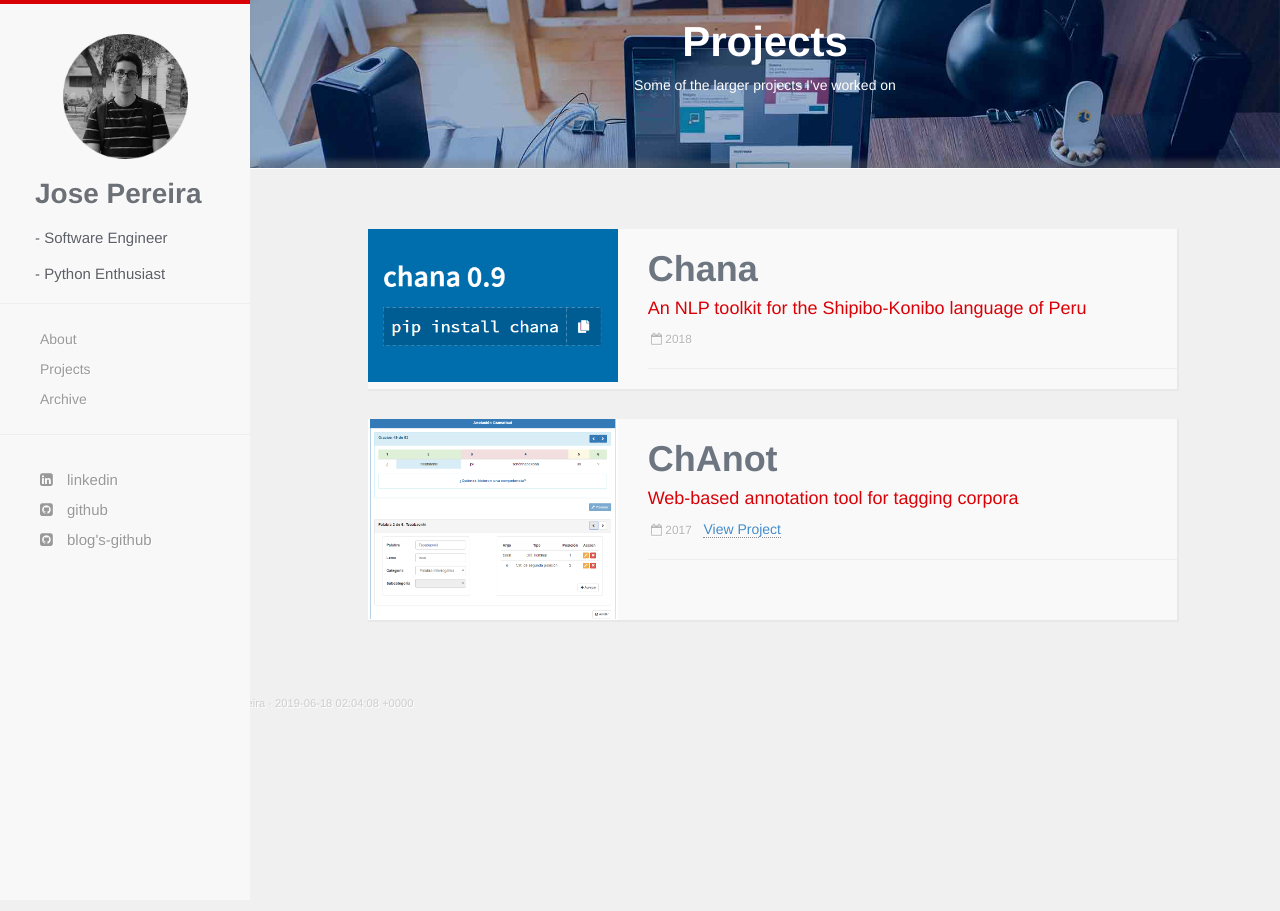
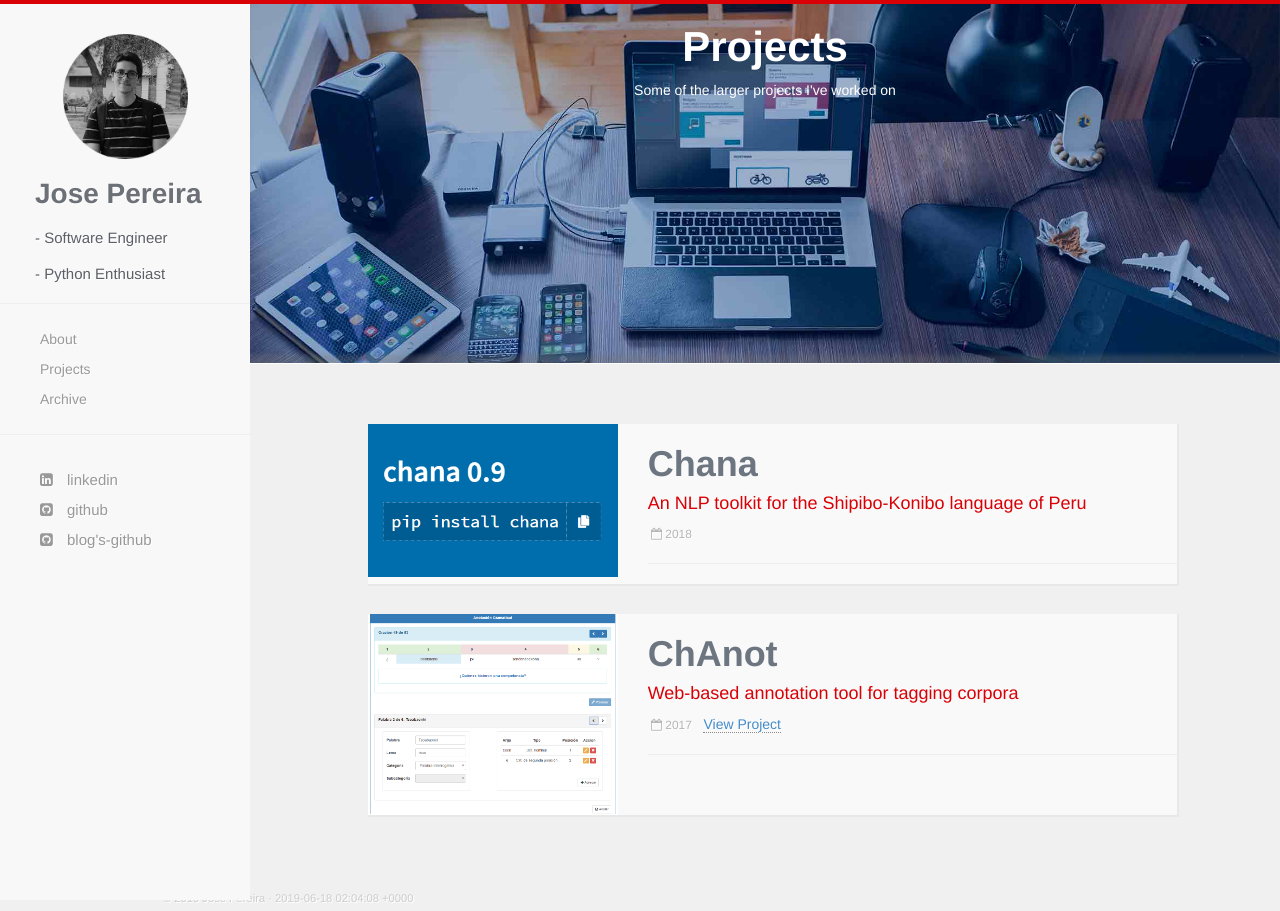
Before and after one commit to jpereiran/jpereiran.github.io, a Jekyll site: the page built from projects.html, in a window 1280 px wide. Built offline with Jekyll 4.4.1, drawn with Linux system fonts in a browser that asks for light colours; nearby versions of some CDN libraries.

Commit message:
Update projects.html

```diff
--- a/projects.html
+++ b/projects.html
@@ -4,7 +4,7 @@ title: Projects
   </div>
 
   <style>
-    .project-container {background-image: url("{{ site.baseurl }}/images/projects.jpg");}
+    .project-container {background-image: url("{{ site.baseurl }}/images/projects.jpg"); height: 40vh; margin-top: -50px;}
   </style>
   <div class="project-container">
     <h1>Projects</h1>
```
